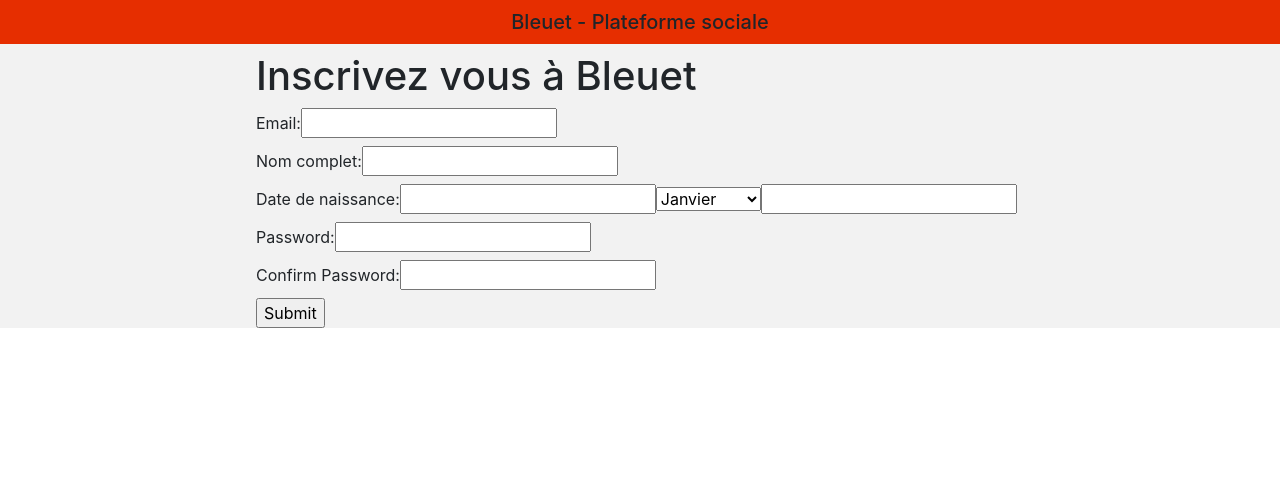
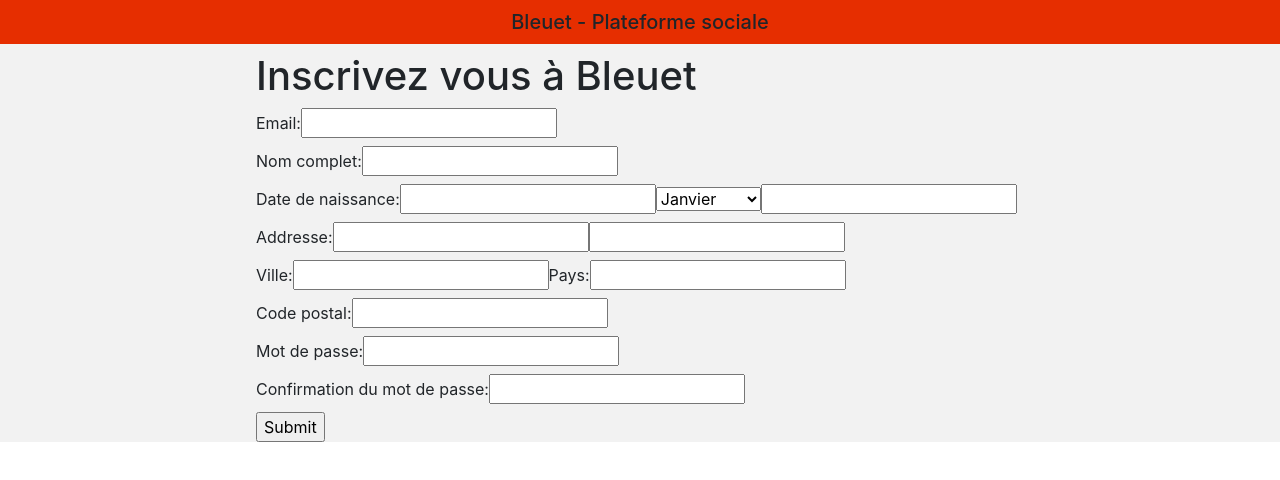
Before and after one commit to Calvibert/social-breakdance, a React (Create React App) app in the folder client/: page /signup in a window 1280 px wide. Shown: the top 480 px of the page. Built offline with nearby package versions, Linux system fonts and the light colour scheme.

Commit message:
form elements

```diff
--- a/client/src/signup/form.js
+++ b/client/src/signup/form.js
@@ -9,6 +9,11 @@ export default class Form extends Component {
       birthdateDay: "",
       birthdateMonth: "",
       birthdateYear: "",
+      addressOne: "",
+      addressTwo: "",
+      city: "",
+      country: "",
+      zipCode: "",
       password: "",
       passwordConfirm: ""
     };
@@ -33,6 +38,21 @@ export default class Form extends Component {
         break;
       case "birthdateYear":
         this.setState({ birthdateYear: event.target.value });
+        break;
+      case "addressOne":
+        this.setState({ addressOne: event.target.value });
+        break;
+      case "addressTwo":
+        this.setState({ addressTwo: event.target.value });
+        break;
+      case "city":
+        this.setState({ city: event.target.value });
+        break;
+      case "country":
+        this.setState({ country: event.target.value });
+        break;
+      case "zipCode":
+        this.setState({ zipCode: event.target.value });
         break;
       case "password":
         this.setState({ password: event.target.value });
@@ -101,7 +121,46 @@ export default class Form extends Component {
           </label>
           <br />
           <label>
-            Password:
+            Addresse:
+            <input
+              type="text"
+              name="addressOne"
+              onChange={e => this.handleChange(e, "addressOne")}
+            />
+            <input
+              type="text"
+              name="addressTwo"
+              onChange={e => this.handleChange(e, "addressTwo")}
+            />
+          </label>
+          <br />
+          <label>
+            Ville:
+            <input
+              type="text"
+              name="city"
+              onChange={e => this.handleChange(e, "city")}
+            />
+          </label>
+          <label>
+            Pays:
+            <input
+              type="text"
+              name="country"
+              onChange={e => this.handleChange(e, "country")}
+            />
+          </label>
+          <label>
+            Code postal:
+            <input
+              type="text"
+              name="zipCode"
+              onChange={e => this.handleChange(e, "zipCode")}
+            />
+          </label>
+          <br />
+          <label>
+            Mot de passe:
             <input
               type="password"
               name="password"
@@ -110,7 +169,7 @@ export default class Form extends Component {
           </label>
           <br />
           <label>
-            Confirm Password:
+            Confirmation du mot de passe:
             <input
               type="password"
               name="confirm-password"
```
